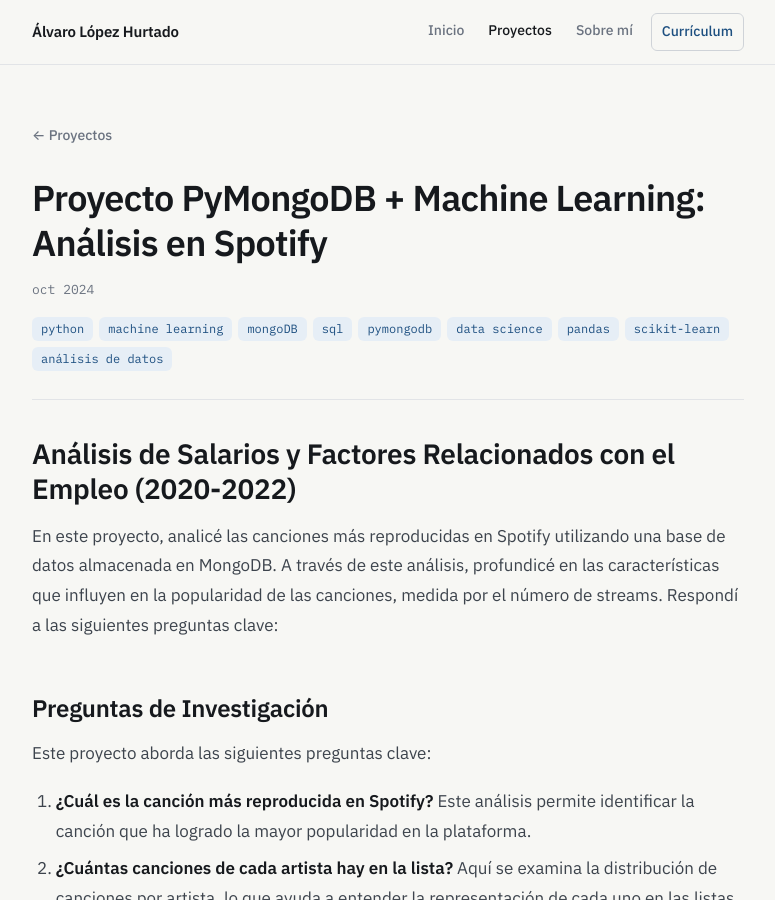
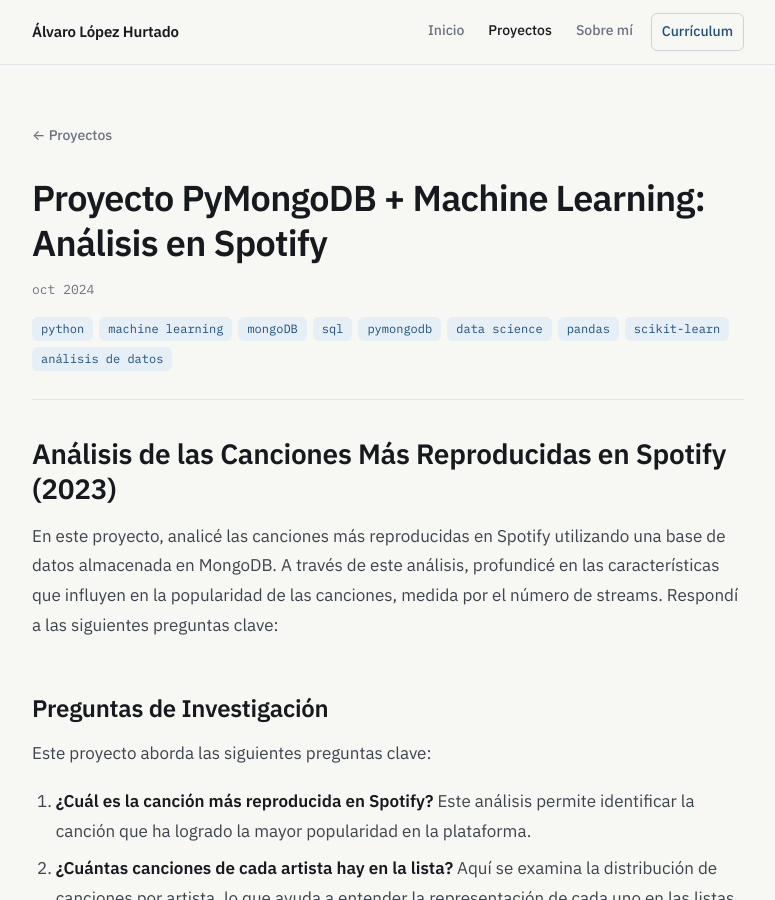
Before and after one commit to AlvBDB/AlvBDB.github.io, a Jekyll site: the page built from _posts/2024-10-05-PyMongoDB.markdown, in a window 1280 px wide and 900 px high. Shown: the whole window, without its empty margins (252-1027 px from the left). Built offline with Jekyll 4.4.1, drawn with Linux system fonts in a browser that asks for light colours; nearby versions of some CDN libraries.

Commit message:
Corregir título del proyecto de Spotify
Co-Authored-By: Claude Opus 5.5 <noreply@anthropic.com>
Claude-Session: https://claude.ai/code/session_01Y2yXjSVSnKfqk9r6LsYqEN

```diff
--- a/_posts/2024-10-05-PyMongoDB.markdown
+++ b/_posts/2024-10-05-PyMongoDB.markdown
@@ -19,7 +19,7 @@ author: Álvaro López Hurtado
 description: Análisis sobre Spotify
 ---
 
-# Análisis de Salarios y Factores Relacionados con el Empleo (2020-2022)
+# Análisis de las Canciones Más Reproducidas en Spotify (2023)
 
 En este proyecto, analicé las canciones más reproducidas en Spotify utilizando una base de datos almacenada en MongoDB. A través de este análisis, profundicé en las características que influyen en la popularidad de las canciones, medida por el número de streams. Respondí a las siguientes preguntas clave:
 
```
